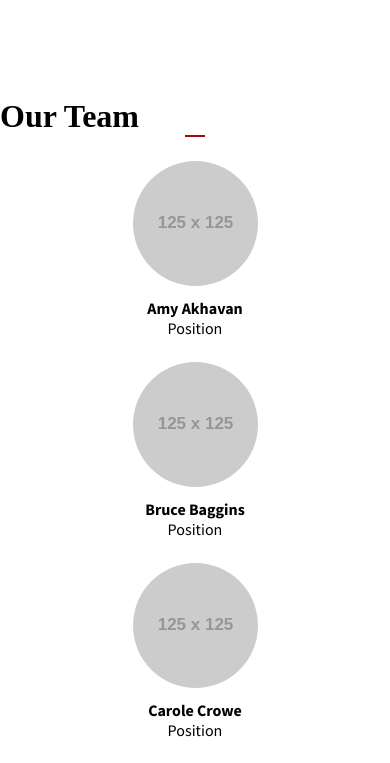
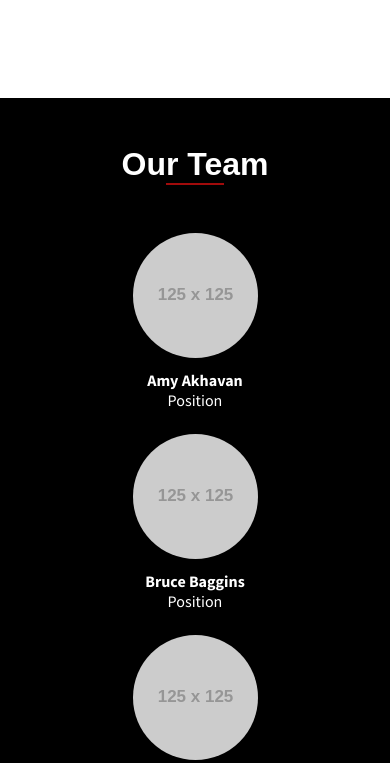
Before and after one commit to JRivera-31/Innovation-Auto-Repair, a Next.js app: page / in a window 390 px wide. Shown: the part 1679-2442 px from the top of the page. Built offline with nearby package versions, Linux system fonts and the light colour scheme; a web font is replaced by a local one.

Commit message:
changed background to black, refactored media query

```diff
--- a/components/OurTeam/ourTeam.module.css
+++ b/components/OurTeam/ourTeam.module.css
@@ -1,18 +1,24 @@
-.header {
+.ourTeamBody {
+    background-color: black;
+    padding-bottom: 3em;
+}
+
+.heading {
+    padding: 3em 0 1.5em 0;
+    color: white;
     text-align: center;
-    margin: 2.5rem 0;
     font-family: 'Chau Philomene One', sans-serif;
 }
 
 .ourTeamHr {
     margin: 0 auto;
-    width: 5%;
+    width: 15%;
     border: 1px solid rgb(161, 11, 11);
 }
 
 .row {
     display: flex;
-    flex-direction: row;
+    flex-direction: column;
     justify-content: space-around;
 }
 
@@ -22,10 +28,12 @@
     display: flex;
     flex-direction: column;
     justify-content: space-around;
+    color: white;
 }
 
 .employee {
     margin: 0 1em;
+    padding-bottom: 1rem;
 }
 
 .details {
@@ -36,27 +44,33 @@
 
 .imageDiv {
     text-align: center;
-    margin-bottom: 1rem;
+    margin-bottom: 0.5rem;
+
 }
 
 .photos {
     border-radius: 50%;
 }
 
-@media (max-width: 850px) {
+@media (min-width: 850px) {
+    .heading {
+        padding: 4em 0 3em 0;
+    }
+
+    .ourTeamHr {
+        width: 5%;
+    }
+
     .row {
-        flex-direction: column;
+        flex-direction: row;
     }
 
     .employees {
         flex-direction: column;
     }
 
-    .employee {
-        padding-bottom: 1rem;
-    }
+    .imageDiv {
+        margin-bottom: 1rem;
 
-    .imageDiv {
-        margin-bottom: 0.5rem;
     }
 }
```
